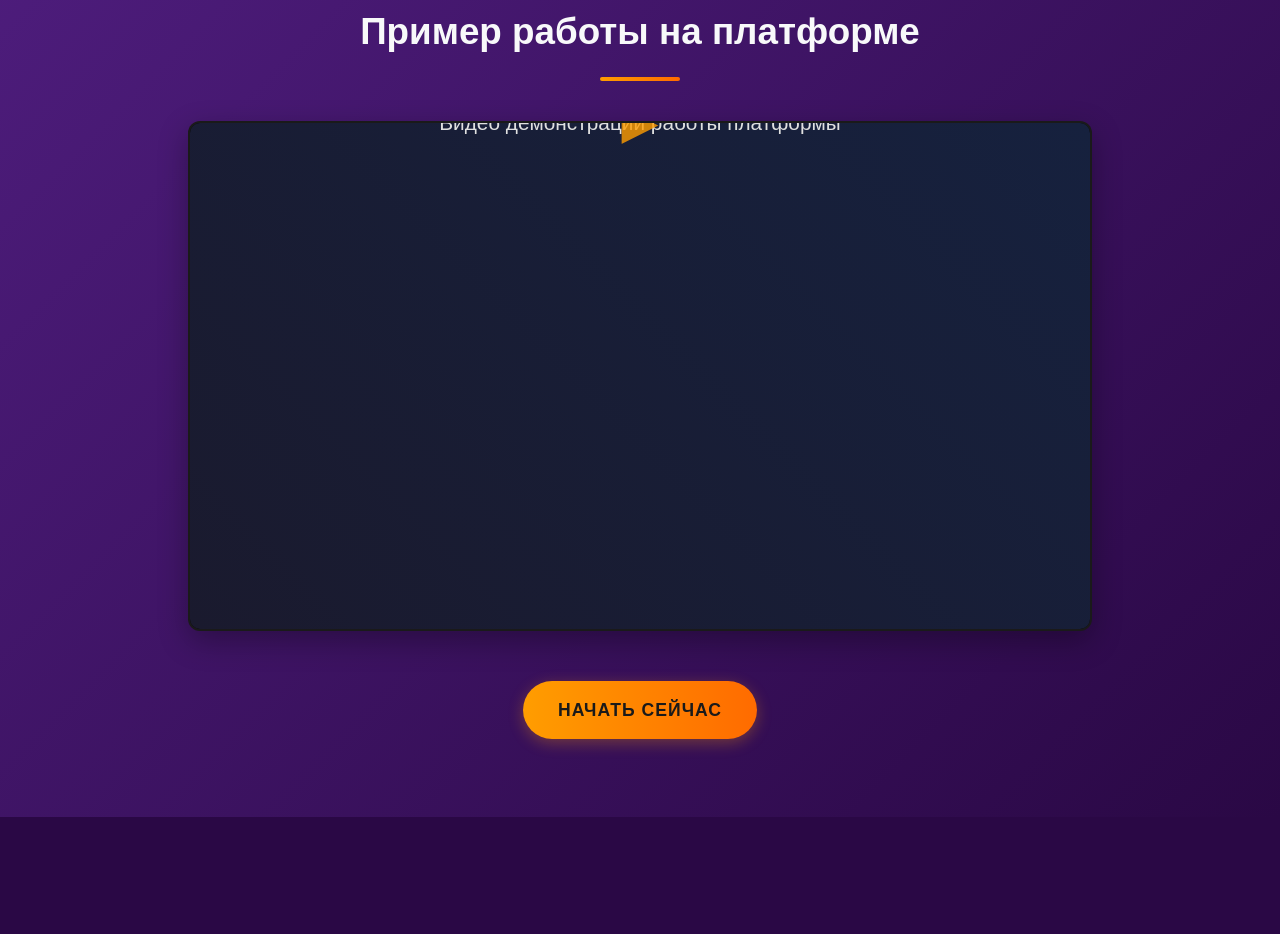
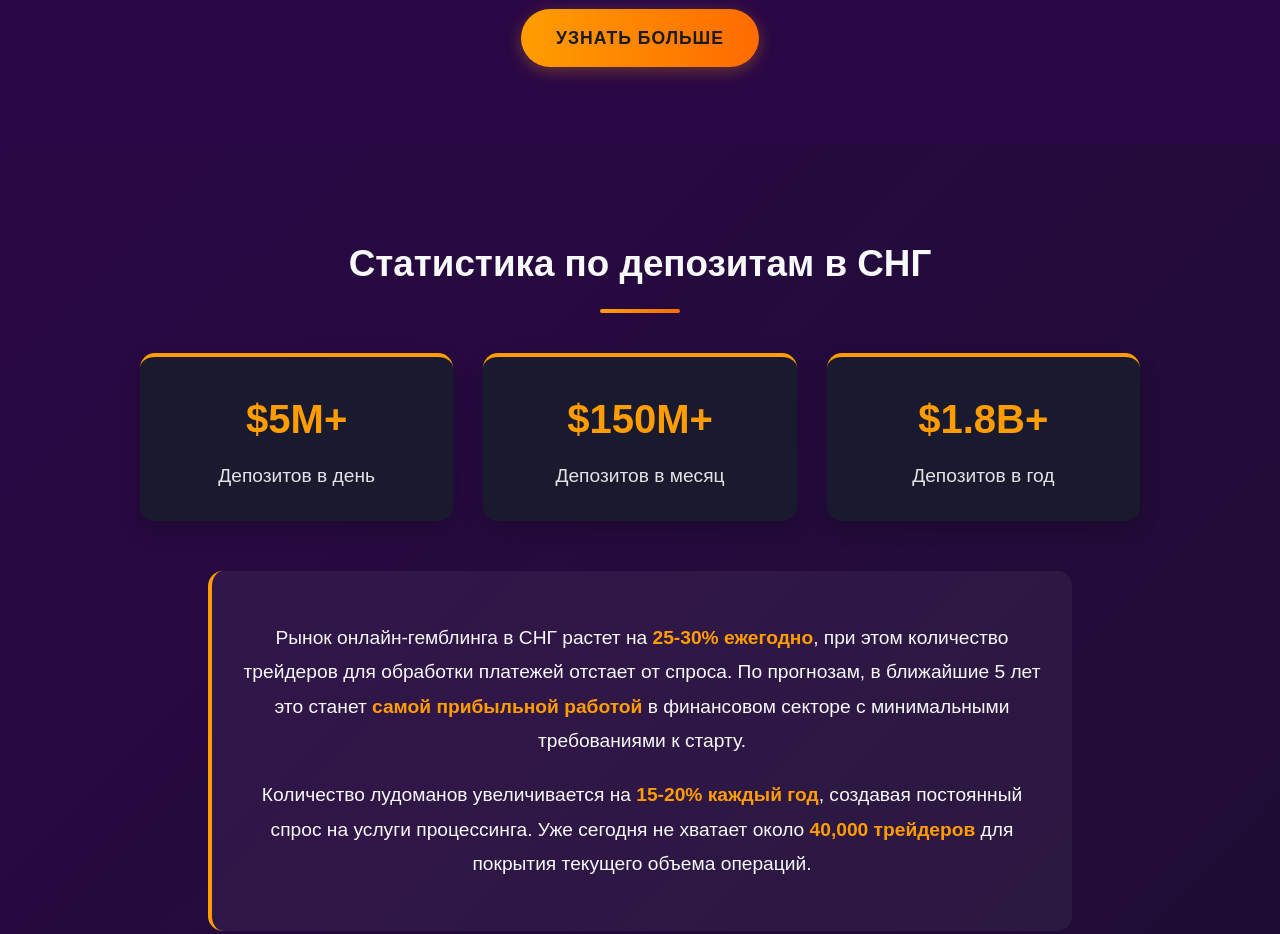
Before and after one commit to bliss-trade/platform, a plain HTML site: page index.html in a window 1280 px wide. Shown: the part 2406-3340 px from the top of the page. Before the commit the page ends 3223 px from the top, so only its background shows below. Drawn offline with Linux system fonts and the light colour scheme.

Commit message:
index.html

```diff
--- a/index.html
+++ b/index.html
@@ -176,36 +176,49 @@
             text-align: center;
             color: var(--accent);
         }
-        .video-block {
-            background: linear-gradient(135deg, var(--primary), var(--primary-dark));
+        .stats-block {
+            background: linear-gradient(135deg, var(--primary-dark), #1e0d33);
+            padding: 60px 20px;
         }
-        .video-container {
-            max-width: 900px;
+        .stats-grid {
+            display: grid;
+            grid-template-columns: repeat(auto-fit, minmax(250px, 1fr));
+            gap: 30px;
+            max-width: 1000px;
             margin: 0 auto;
-            background: #000;
-            border-radius: 12px;
-            overflow: hidden;
-            box-shadow: 0 10px 30px rgba(0,0,0,0.3);
-            border: 2px solid rgba(255,255,255,0.1);
         }
-        .video-placeholder {
-            width: 100%;
-            height: 0;
-            padding-bottom: 56.25%;
-            background: linear-gradient(45deg, #1a1a2e, #16213e);
-            color: var(--text-gray);
-            display: flex;
-            align-items: center;
-            justify-content: center;
-            font-size: 1.3rem;
-            position: relative;
+        .stat-card {
+            background: var(--card-bg);
+            padding: 30px;
+            border-radius: 15px;
+            text-align: center;
+            box-shadow: 0 8px 20px rgba(0,0,0,0.2);
+            border-top: 4px solid var(--accent);
         }
-        .video-placeholder::before {
-            content: '▶';
-            position: absolute;
-            font-size: 3rem;
+        .stat-value {
+            font-size: 2.5rem;
+            font-weight: 800;
             color: var(--accent);
-            opacity: 0.8;
+            margin-bottom: 10px;
+        }
+        .stat-label {
+            font-size: 1.2rem;
+            opacity: 0.9;
+        }
+        .stats-description {
+            max-width: 800px;
+            margin: 50px auto 0;
+            font-size: 1.2rem;
+            line-height: 1.8;
+            text-align: center;
+            background: rgba(255,255,255,0.05);
+            padding: 30px;
+            border-radius: 15px;
+            border-left: 4px solid var(--accent);
+        }
+        .highlight {
+            color: var(--accent);
+            font-weight: bold;
         }
         @media (min-width: 768px) {
             h1 {
@@ -223,6 +236,23 @@
             .advantage-item {
                 font-size: 1.3rem;
                 padding: 25px;
+            }
+        }
+        @media (max-width: 768px) {
+            .process-step {
+                flex-direction: column;
+                text-align: center;
+                padding: 20px;
+            }
+            .step-number {
+                margin-right: 0;
+                margin-bottom: 15px;
+            }
+            .stat-card {
+                padding: 20px;
+            }
+            .stat-value {
+                font-size: 2rem;
             }
         }
     </style>
@@ -250,7 +280,7 @@
                 </div>
                 <div class="process-step">
                     <div class="step-number">3</div>
-                    <div class="step-text">Вы получаете процент с оборота (от 10% до 15% в зависимости от объема)</div>
+                    <div class="step-text">Вы получаете процент с оборота (до 15% в зависимости от объема)</div>
                 </div>
             </div>
             <div class="btn-container">
@@ -276,6 +306,14 @@
                     <div>Доход до 15% с оборота (чем больше объем - тем выше процент)</div>
                 </div>
                 <div class="advantage-item">
+                    <div class="advantage-icon">⚡</div>
+                    <div>Быстрое подключение без KYC и холдового депозита</div>
+                </div>
+                <div class="advantage-item">
+                    <div class="advantage-icon">💰</div>
+                    <div>Рабочий депозит от 500 USDT</div>
+                </div>
+                <div class="advantage-item">
                     <div class="advantage-icon">🏦</div>
                     <div>Работа с любыми банками и платежными системами</div>
                 </div>
@@ -294,13 +332,26 @@
         </div>
     </div>
 
-    <div class="section-block video-block">
+    <div class="section-block stats-block">
         <div class="container">
-            <h2 class="section-title">Пример работы на платформе</h2>
-            <div class="video-container">
-                <div class="video-placeholder">
-                    Видео демонстрации работы платформы
+            <h2 class="section-title">Статистика по депозитам в СНГ</h2>
+            <div class="stats-grid">
+                <div class="stat-card">
+                    <div class="stat-value">$5M+</div>
+                    <div class="stat-label">Депозитов в день</div>
                 </div>
+                <div class="stat-card">
+                    <div class="stat-value">$150M+</div>
+                    <div class="stat-label">Депозитов в месяц</div>
+                </div>
+                <div class="stat-card">
+                    <div class="stat-value">$1.8B+</div>
+                    <div class="stat-label">Депозитов в год</div>
+                </div>
+            </div>
+            <div class="stats-description">
+                <p>Рынок онлайн-гемблинга в СНГ растет на <span class="highlight">25-30% ежегодно</span>, при этом количество трейдеров для обработки платежей отстает от спроса. По прогнозам, в ближайшие 5 лет это станет <span class="highlight">самой прибыльной работой</span> в финансовом секторе с минимальными требованиями к старту.</p>
+                <p>Количество лудоманов увеличивается на <span class="highlight">15-20% каждый год</span>, создавая постоянный спрос на услуги процессинга. Уже сегодня не хватает около <span class="highlight">40,000 трейдеров</span> для покрытия текущего объема операций.</p>
             </div>
             <div class="btn-container">
                 <a href="https://bliss-trade.github.io/contacts/" class="btn">Начать сейчас</a>
```
